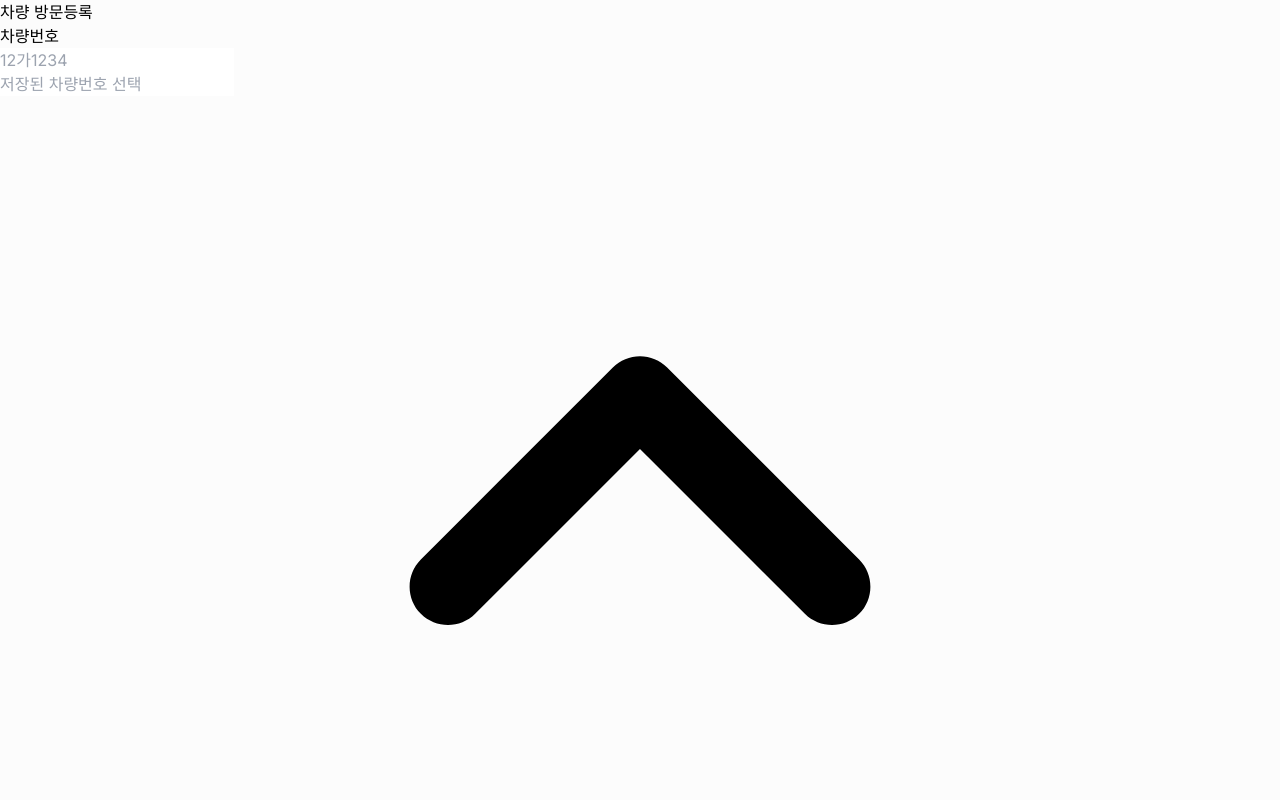
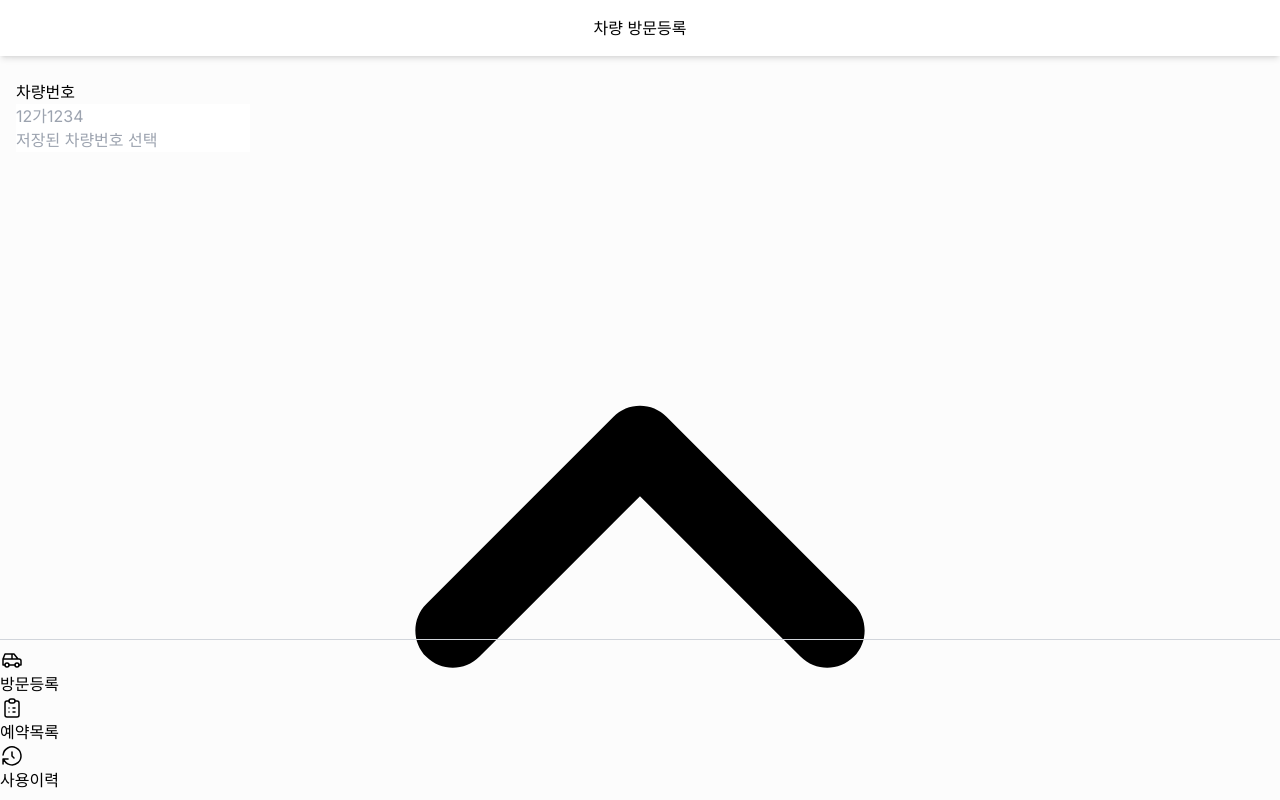
Before and after one commit to yeo311/my-xellop, a Next.js app: page / in a window 1280 px wide. Shown: the top 800 px of the page. Built offline with nearby package versions, Linux system fonts and the light colour scheme.

Commit message:
스타일 수정 (#10)

```diff
--- a/src/app/layout.tsx
+++ b/src/app/layout.tsx
@@ -1,22 +1,23 @@
 import { Inter } from 'next/font/google'
 import './globals.css'
 import Providers from '@/components/Providers'
-import { ColorSchemeScript } from '@mantine/core'
-import AppShellContainer from '@/components/AppShellContainer'
-import { Metadata } from 'next'
+import { ColorSchemeScript, Title } from '@mantine/core'
+import { Metadata, Viewport } from 'next'
+import Navigation from '@/components/Navigation'
 
 const inter = Inter({ subsets: ['latin'] })
+
+export const viewport: Viewport = {
+  width: 'device-width',
+  initialScale: 1,
+  maximumScale: 1,
+  userScalable: false,
+}
 
 export const metadata: Metadata = {
   title: {
     template: '차량 방문등록 | %s',
     default: '차량 방문등록',
-  },
-  viewport: {
-    width: 'device-width',
-    initialScale: 1,
-    maximumScale: 1,
-    userScalable: false,
   },
   appleWebApp: {
     capable: true,
@@ -165,7 +166,15 @@ export default function RootLayout({
       </head>
       <body className={inter.className} style={{ backgroundColor: '#fcfcfc' }}>
         <Providers>
-          <AppShellContainer>{children}</AppShellContainer>
+          <>
+            <header className="fixed top-0 left-0 right-0 h-14 flex justify-center items-center shadow-md z-10 bg-white">
+              <Title order={4}>차량 방문등록</Title>
+            </header>
+            <main className="pt-20 px-4">{children}</main>
+            <footer className="fixed bottom-0 left-0 right-0 border-t border-gray-300">
+              <Navigation />
+            </footer>
+          </>
         </Providers>
       </body>
     </html>
--- a/src/components/AppShellContainer.tsx
+++ /dev/null
@@ -1,25 +0,0 @@
-'use client'
-
-import { AppShell, Group, Title } from '@mantine/core'
-import { PropsWithChildren } from 'react'
-import Navagation from './Navigation'
-
-export default function AppShellContainer({ children }: PropsWithChildren) {
-  return (
-    <AppShell
-      header={{ height: 60 }}
-      footer={{ height: 'calc(env(safe-area-inset-bottom) + 60px)' }}
-      padding="md"
-    >
-      <AppShell.Header>
-        <Group h="100%" pl="15px" justify="center">
-          <Title order={3}>차량 방문등록</Title>
-        </Group>
-      </AppShell.Header>
-      <AppShell.Main>{children}</AppShell.Main>
-      <AppShell.Footer>
-        <Navagation />
-      </AppShell.Footer>
-    </AppShell>
-  )
-}
--- a/src/components/HistoryFilter.tsx
+++ b/src/components/HistoryFilter.tsx
@@ -10,8 +10,9 @@ export default function HistoryFilter() {
   const month = searchParams.get('month') ?? (new Date().getMonth() + 1).toString()
 
   return (
-    <Group>
+    <Group className="mb-2">
       <Select
+        className="flex-1"
         data={[
           { label: '2024년', value: '2024' },
           { label: '2023년', value: '2023' },
@@ -22,6 +23,7 @@ export default function HistoryFilter() {
         }}
       />
       <Select
+        className="flex-1"
         data={[
           { label: '1월', value: '1' },
           { label: '2월', value: '2' },
--- a/src/components/HistoryList.tsx
+++ b/src/components/HistoryList.tsx
@@ -16,17 +16,19 @@ export default async function HistoryList({ histories }: HistoryListProps) {
   return (
     <Stack>
       {histories.map((history) => (
-        <Paper key={`${history.carNumber}-${history.inDate}`} shadow="sm" p="xl">
+        <Paper key={`${history.carNumber}-${history.inDate}`} shadow="sm" p="md">
           <Group justify="space-between">
-            <Stack>
+            <Stack className="flex-1">
               <Title order={3}>{history.carNumber}</Title>
-              <Text size="sm">
+              <Text size="xs">
                 {history.inDate}
                 <br />
                 {history.outDate}
               </Text>
             </Stack>
-            <Text>{history.duration}</Text>
+            <Text className="basis-20" size="sm">
+              {history.duration}
+            </Text>
           </Group>
         </Paper>
       ))}
--- a/src/components/NavButton.tsx
+++ b/src/components/NavButton.tsx
@@ -1,3 +1,5 @@
+'use client'
+
 import { Stack, Text } from '@mantine/core'
 import Link from 'next/link'
 import { usePathname } from 'next/navigation'
@@ -11,10 +13,12 @@ export type NavButtonProps = {
 export default function NavButton({ link, icon, text }: NavButtonProps) {
   const pathname = usePathname()
   const isActive = pathname === link
+
   return (
     <Link
       href={link}
-      style={{ flex: '1', ...(isActive && { color: 'var(--mantine-color-blue-filled)' }) }}
+      className="flex-1"
+      style={isActive ? { color: 'var(--mantine-color-blue-filled)' } : {}}
     >
       <Stack h="50px" align="center" justify="center" style={{ gap: '2px' }}>
         {icon}
--- a/src/components/Navigation.tsx
+++ b/src/components/Navigation.tsx
@@ -4,7 +4,7 @@ import IcCar from '@/icons/IcCar'
 import IcList from '@/icons/IcList'
 import IcHistory from '@/icons/IcHistory'
 
-export default function Navagation() {
+export default function Navigation() {
   const navItems: NavButtonProps[] = [
     {
       link: '/',
@@ -22,8 +22,9 @@ export default function Navagation() {
       text: '사용이력',
     },
   ]
+
   return (
-    <Group h="100%" style={{ paddingBottom: 'env(safe-area-inset-bottom)' }}>
+    <Group className="pt-2" style={{ paddingBottom: 'calc(env(safe-area-inset-bottom) + 8px)' }}>
       {navItems.map((item) => (
         <NavButton key={item.link} {...item} />
       ))}
--- /dev/null
+++ b/src/components/RefreshButton.tsx
@@ -0,0 +1,11 @@
+'use client'
+
+import { Button } from '@mantine/core'
+
+export default function RefreshButton() {
+  return (
+    <Button onClick={() => location.reload()} color="cyan">
+      새로고침
+    </Button>
+  )
+}
--- a/src/components/ReservationList.tsx
+++ b/src/components/ReservationList.tsx
@@ -2,13 +2,15 @@
 
 import DeleteButton from './DeleteButton'
 import { ReservationParams } from '@/module/xellop-apis/addReservation'
-import { Group, Paper, Stack, Text, Title } from '@mantine/core'
+import { Button, Group, Paper, Stack, Text, Title } from '@mantine/core'
+import RefreshButton from './RefreshButton'
 
 export default function ReservationList({ reservations }: { reservations: ReservationParams[] }) {
   if (!reservations.length)
     return (
       <Group justify="center" p="md">
         <Text>등록된 차량이 없습니다.</Text>
+        <RefreshButton />
       </Group>
     )
 
@@ -25,6 +27,7 @@ export default function ReservationList({ reservations }: { reservations: Reserv
           </Group>
         </Paper>
       ))}
+      <RefreshButton />
     </Stack>
   )
 }
```
